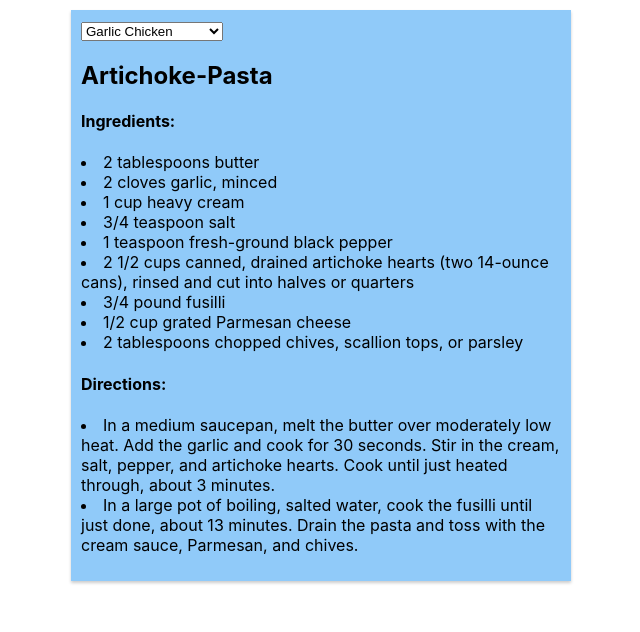
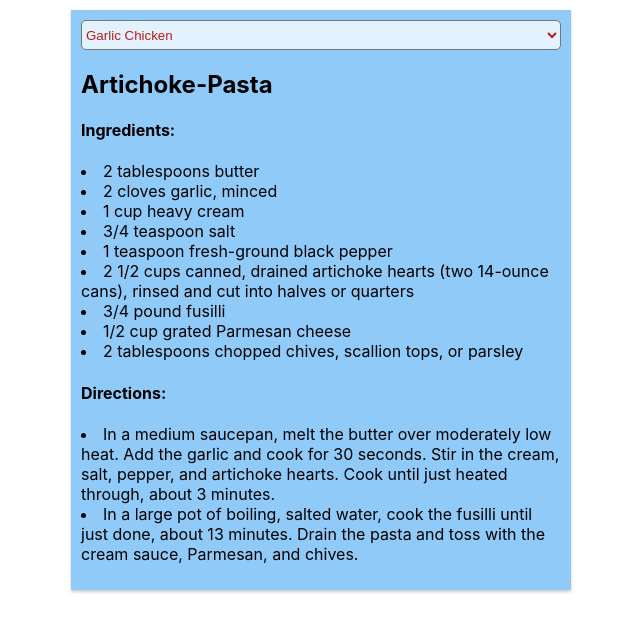
Before and after one commit to ilis137/Recipe-box, a React (Create React App) app: page / in a window 1280 px wide. Shown: the top 632 px of the page, without its empty margins (319-959 px from the left). Built offline with nearby package versions, Linux system fonts and the light colour scheme.

Commit message:
added classname for styles

```diff
--- a/src/components/Search/Search.jsx
+++ b/src/components/Search/Search.jsx
@@ -13,7 +13,7 @@ const Search = props => {
   return (
     <form className="SelectRecipe" onChange={e => props.hitSearch(e)}>
       <label htmlFor="recipeName" />
-      <select name="recipeName" id="recipeName">
+      <select className={props.className} name="recipeName" id="recipeName">
         {items}
       </select>
     </form>
```
